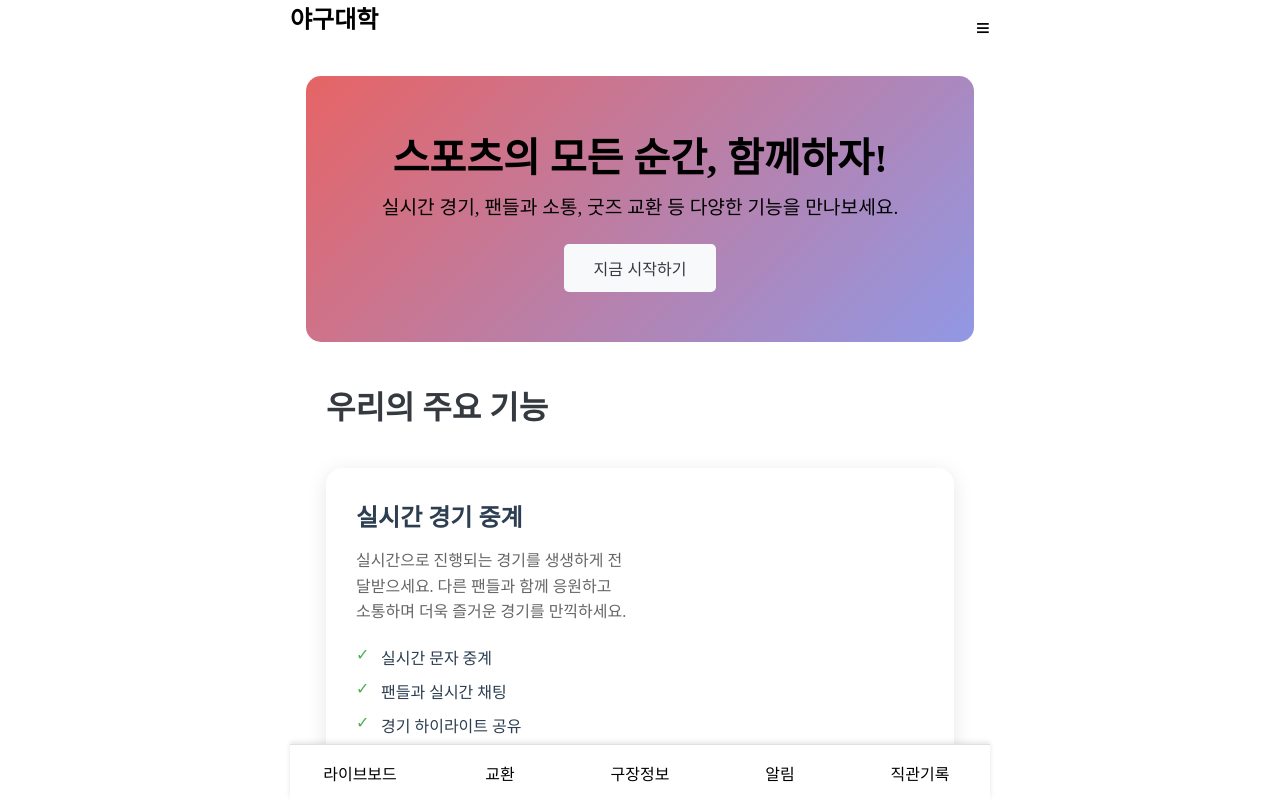
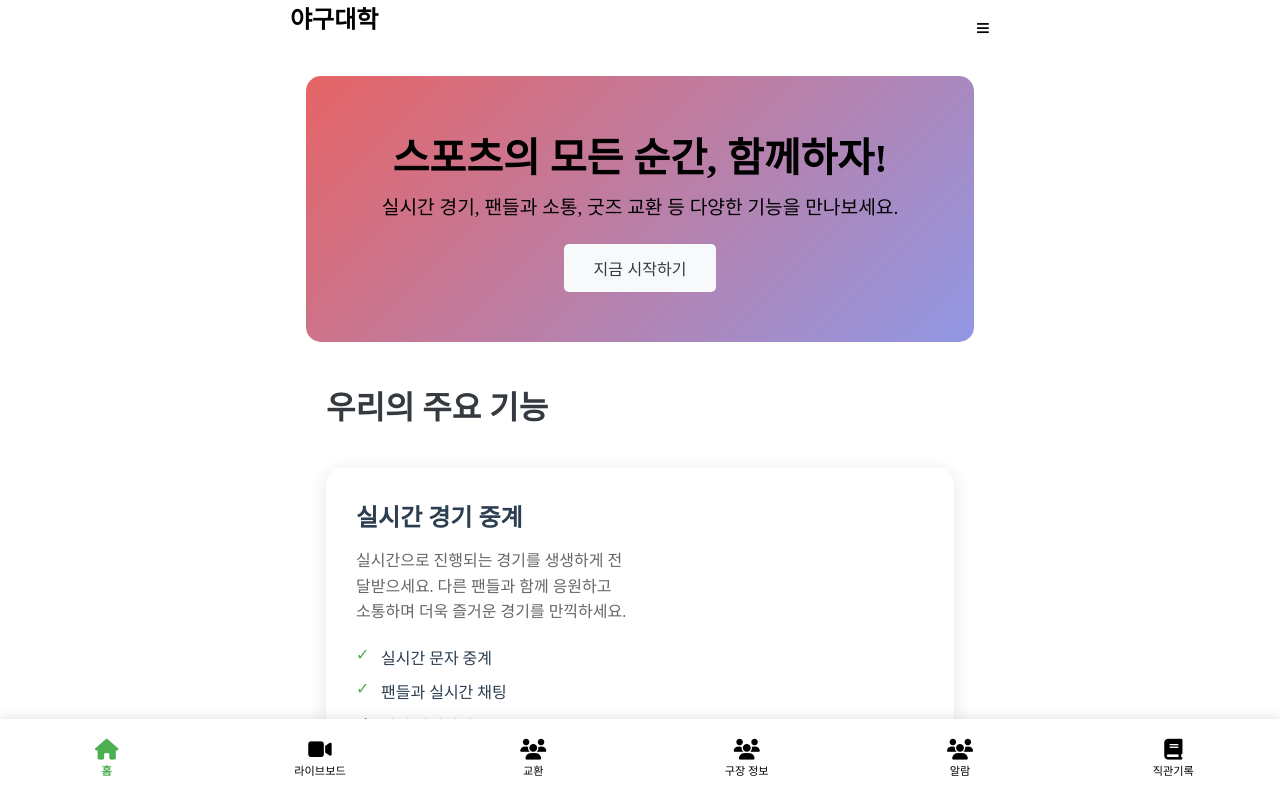
Before and after one commit to sparta-tigers/fe-sparta-tigers, a Vue app: page / in a window 1280 px wide. Shown: the top 800 px of the page. Built offline with nearby package versions, Linux system fonts and the light colour scheme; no server answers; what vue3-kakao-maps would draw is missing.

Commit message:
feat: 하단 네비게이션 바에 아이콘 추가 및 활성화 시 강조 색 추가

```diff
--- a/index.html
+++ b/index.html
@@ -4,6 +4,7 @@
     <meta charset="UTF-8">
     <link rel="icon" href="/favicon.ico">
     <meta name="viewport" content="width=device-width, initial-scale=1.0">
+    <link rel="stylesheet" href="https://cdnjs.cloudflare.com/ajax/libs/font-awesome/6.5.1/css/all.min.css">
     <title>스파르타 타이거즈</title>
   </head>
   <body>
--- a/src/layout/MobileFooter.vue
+++ b/src/layout/MobileFooter.vue
@@ -1,50 +1,100 @@
-<script setup>
-import { useRouter } from "vue-router";
-const router = useRouter();
+<template>
+  <nav class="footer-wrapper">
+    <div class="mobile-nav">
+      <router-link to="/" class="nav-item" active-class="active">
+        <i class="fas fa-home"></i>
+        <span>홈</span>
+      </router-link>
 
-function goRoute(name) {
-  router.push({ name });
-}
-</script>
+      <router-link to="/liveboard/match" class="nav-item" active-class="active">
+        <i class="fas fa-video"></i>
+        <span>라이브보드</span>
+      </router-link>
 
-<template>
-  <footer class="mobile-footer">
-    <div class="footer-btn" @click="goRoute('liveboard-match')">라이브보드</div>
-    <div class="footer-btn" @click="goRoute('exchange-main')">교환</div>
-    <div class="footer-btn" @click="goRoute('stadium-main')">구장정보</div>
-    <div class="footer-btn" @click="goRoute('alarm-main')">알림</div>
-    <div class="footer-btn" @click="goRoute('record-main')">직관기록</div>
-  </footer>
+      <router-link to="/exchange" class="nav-item" active-class="active">
+        <i class="fas fa-users"></i>
+        <span>교환</span>
+      </router-link>
+
+      <router-link to="/stadiuminfo" class="nav-item" active-class="active">
+        <i class="fas fa-users"></i>
+        <span>구장 정보</span>
+      </router-link>
+
+      <router-link to="/alarm" class="nav-item" active-class="active">
+        <i class="fas fa-users"></i>
+        <span>알람</span>
+      </router-link>
+
+      <router-link to="/record" class="nav-item" active-class="active">
+        <i class="fas fa-book"></i>
+        <span>직관기록</span>
+      </router-link>
+    </div>
+  </nav>
 </template>
 
+
 <style scoped>
-.mobile-footer {
+.footer-wrapper {
   position: fixed;
   bottom: 0;
-  left: 50%;
-  transform: translateX(-50%);
-  width: 100%;
-  max-width: 700px;
-  z-index: 99;
-  background-color: #fff;
-  box-shadow: 0 -2px 5px rgba(0, 0, 0, 0.1);
+  left: 0;
+  right: 0;
   display: flex;
-  align-items: center;
-  height: 56px;
-  border-top: 1px solid #e0e0e0
+  justify-content: center;
+  background-color: white;
+  box-shadow: 0 -2px 10px rgba(0, 0, 0, 0.1);
+  z-index: 1000;
 }
 
-.footer-btn {
-  flex: 1;
-  text-align: center;
-  cursor: pointer;
-  padding: 8px 0;
-  user-select: none;
-  transition: background-color 02.s ease;
+.mobile-nav {
+  position: fixed;
+  bottom: 0;
+  left: 0;
+  right: 0;
+  display: flex;
+  justify-content: space-around;
+  align-items: center;
+  background-color: white;
+  box-shadow: 0 -2px 10px rgba(0, 0, 0, 0.1);
+  padding: 10px 0;
+  z-index: 1000;
 }
 
-.footer-btn:hover,
-.footer-btn:focus-visible {
-  background-color: #f7f7f7;
+.nav-item {
+  width: 100%;
+  max-width: 430px;
+  display: flex;
+  justify-content: center;
+  align-items: center;
+  flex-direction: column;
+  padding: 10px 0;
+}
+
+.nav-item i {
+  font-size: 1.3rem;
+  margin-bottom: 2px;
+}
+
+.nav-item span {
+  font-size: 0.7rem;
+  margin-bottom: 2px;
+}
+
+.nav-item.active {
+  color: #4CAF50; /* 활성화된 메뉴 색상 */
+  font-weight: bold;
+}
+
+.nav-item.active * {
+  color: #4CAF50;
+}
+
+/* 아이폰 하단 안전영역 대응 */
+@supports (padding-bottom: env(safe-area-inset-bottom)) {
+  .mobile-nav {
+    padding-bottom: calc(10px + env(safe-area-inset-bottom));
+  }
 }
 </style>
```
